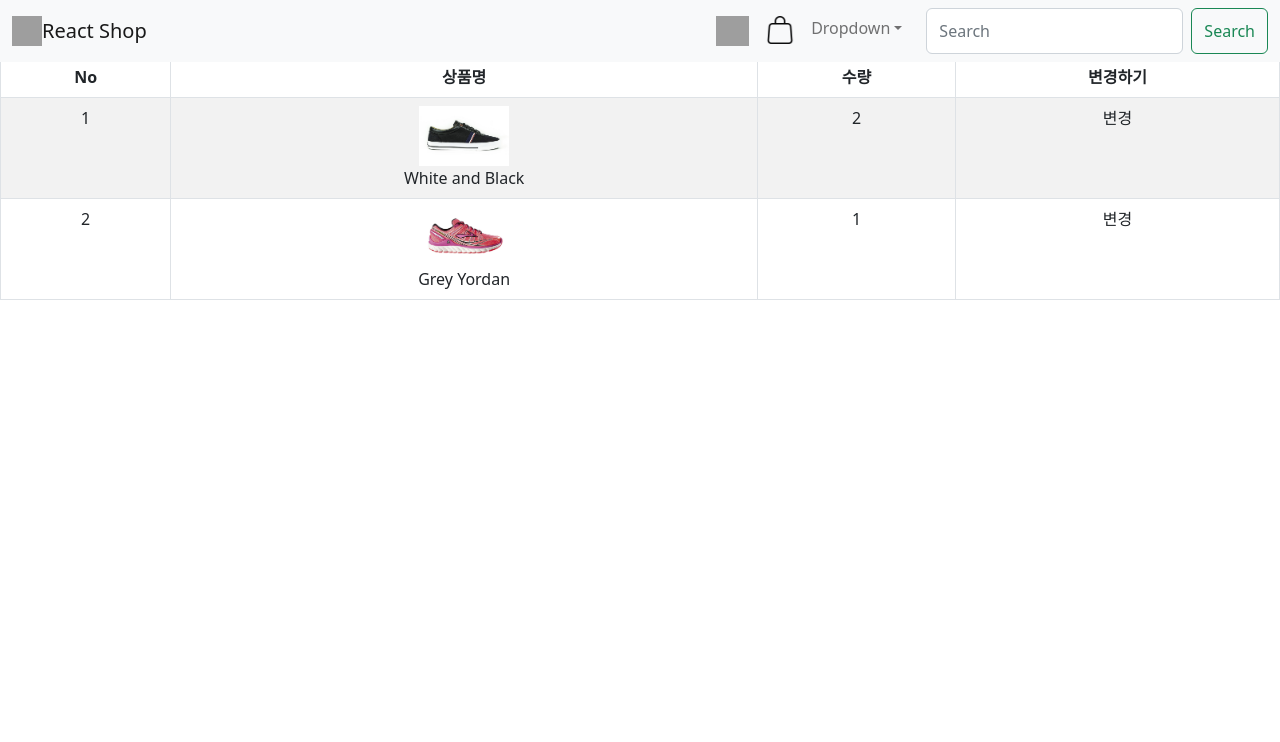
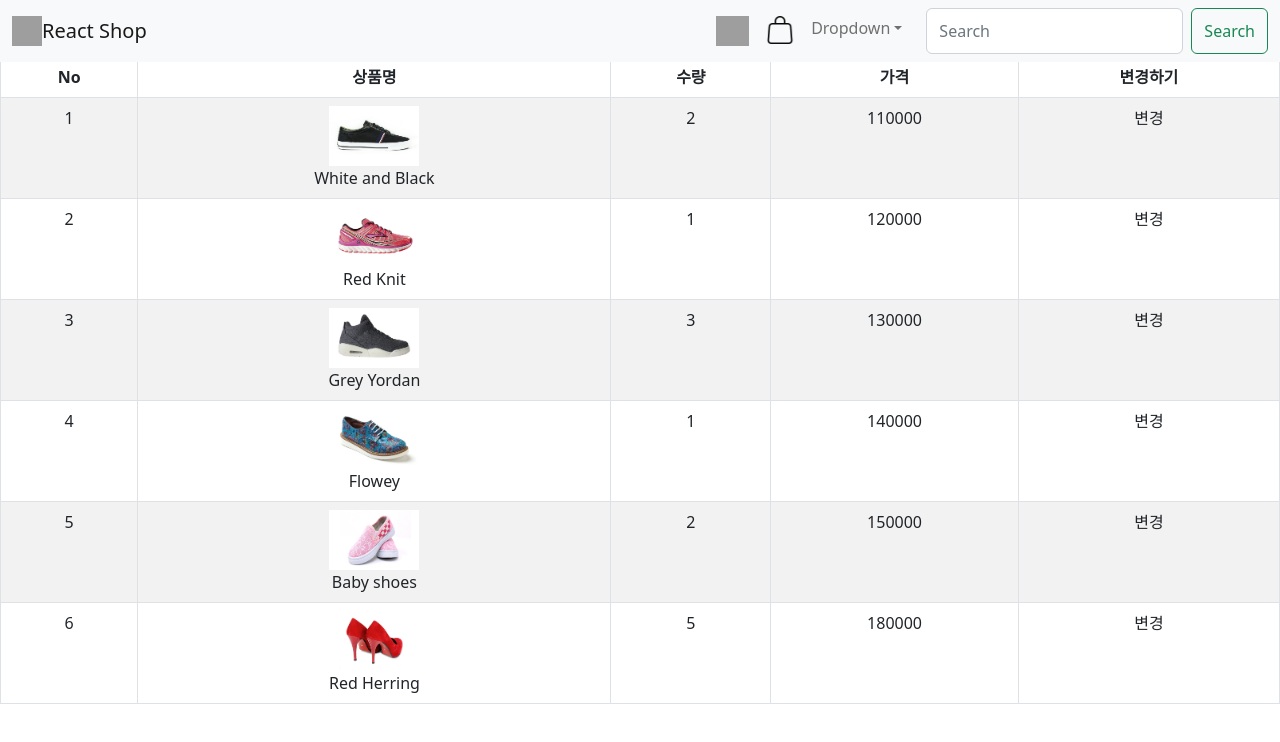
Before and after one commit to poyrison/JSshop, a React (Create React App) app: page /cart in a window 1280 px wide. Shown: the top 742 px of the page. Built offline with nearby package versions, Linux system fonts and the light colour scheme; grey boxes are pictures that could not be loaded.

Commit message:
장바구니에 가격 추가

```diff
--- a/src/App.js
+++ b/src/App.js
@@ -6,7 +6,7 @@ import axios from "axios";
 
 import data from "./data.js";
 import Items from "./items.js";
-import Detail from "./routes/Detail.js";
+import Detail from "./routes/detail.js";
 import Cart from "./routes/Cart.js";
 
 import Nav from "react-bootstrap/Nav";
--- a/src/routes/Cart.js
+++ b/src/routes/Cart.js
@@ -11,6 +11,7 @@ function Cart() {
           <th>No</th>
           <th>상품명</th>
           <th>수량</th>
+          <th>가격</th>
           <th>변경하기</th>
         </tr>
       </thead>
@@ -30,6 +31,7 @@ function Cart() {
                 {ITEM[i].name}
               </td>
               <td>{ITEM[i].count}</td>
+              <td>{ITEM[i].price}</td>
               <td>변경</td>
             </tr>
           );
--- a/src/routes/detail.js
+++ b/src/routes/detail.js
@@ -1,4 +1,4 @@
-import Detail_Nav from "./Detail_nav";
+import Detail_Nav from "./detail_nav";
 
 import Container from "react-bootstrap/Container";
 import Row from "react-bootstrap/Row";
--- a/src/store.js
+++ b/src/store.js
@@ -3,8 +3,12 @@ import { configureStore, createSlice } from "@reduxjs/toolkit";
 const item = createSlice({
   name: "item",
   initialState: [
-    { id: 0, name: "White and Black", count: 2 },
-    { id: 1, name: "Grey Yordan", count: 1 },
+    { id: 0, name: "White and Black", count: 2, price: 110000 },
+    { id: 1, name: "Red Knit", count: 1, price: 120000 },
+    { id: 2, name: "Grey Yordan", count: 3, price: 130000 },
+    { id: 3, name: "Flowey", count: 1, price: 140000 },
+    { id: 4, name: "Baby shoes", count: 2, price: 150000 },
+    { id: 4, name: "Red Herring", count: 5, price: 180000 },
   ],
 });
 
```
